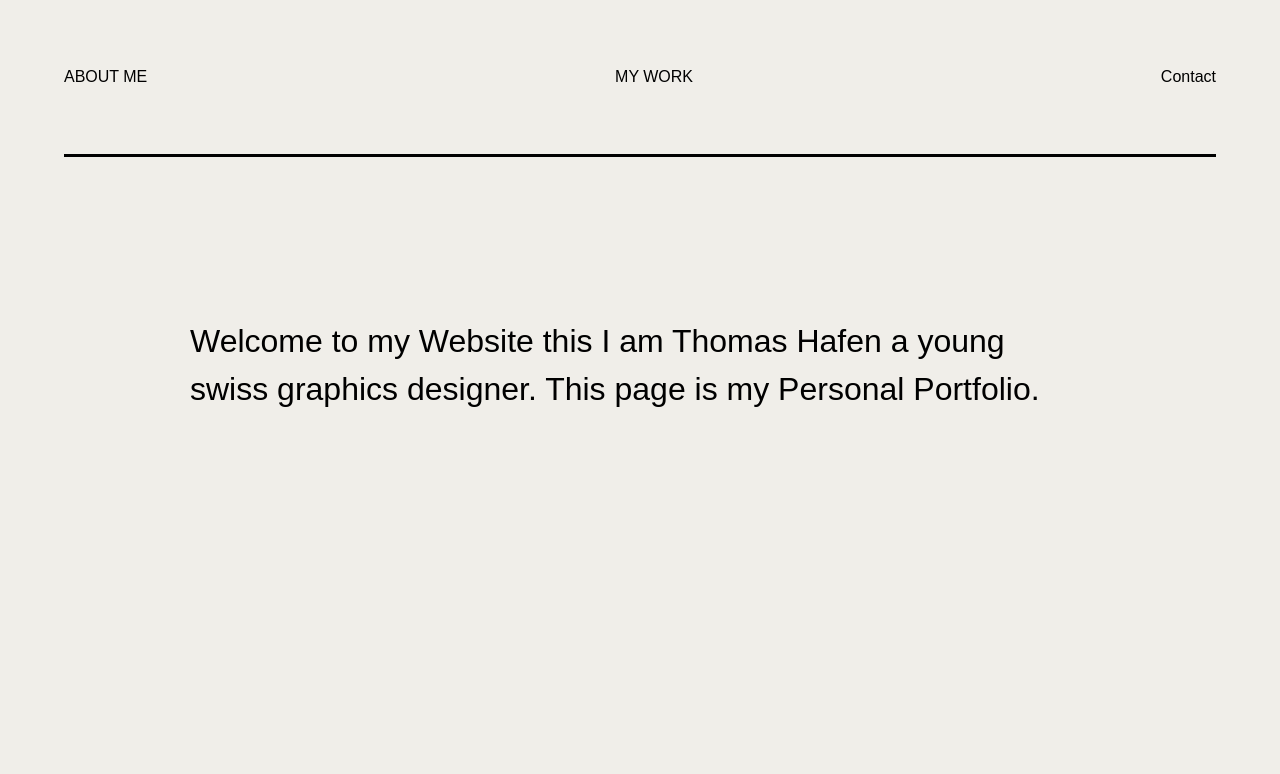
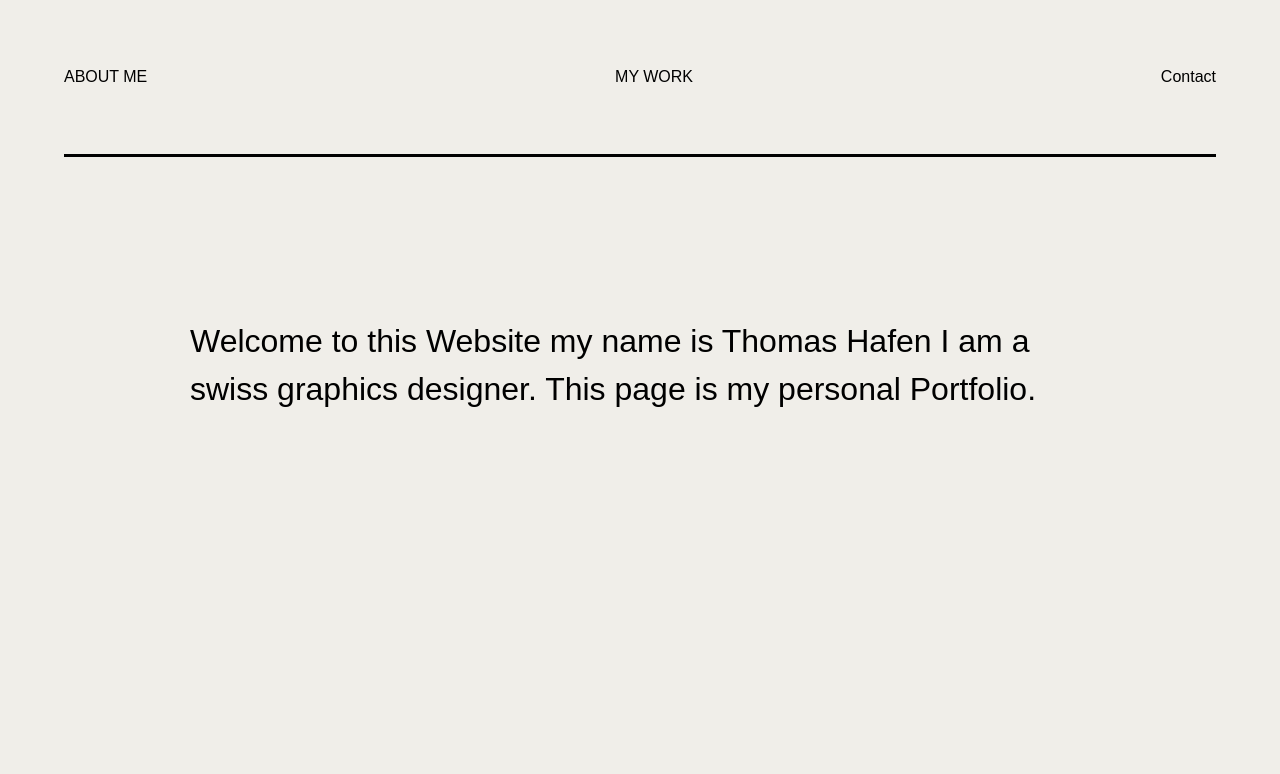
Before and after one commit to Thomas-Hafen/Website, a plain HTML site: page index.html in a window 1280 px wide. Shown: the top 774 px of the page. Drawn offline with Linux system fonts and the light colour scheme; a web font is replaced by a local one.

Commit message:
Update index.html

```diff
--- a/index.html
+++ b/index.html
@@ -33,7 +33,7 @@
 
 <script>
 
-    const text = "Welcome to my Website this I am Thomas Hafen a young swiss graphics designer. This page is my Personal Portfolio.";
+    const text = "Welcome to this Website my name is Thomas Hafen I am a swiss graphics designer. This page is my personal Portfolio.";
 
     const speed =5; // Milliseconds between letters
     let i = 0;
```
